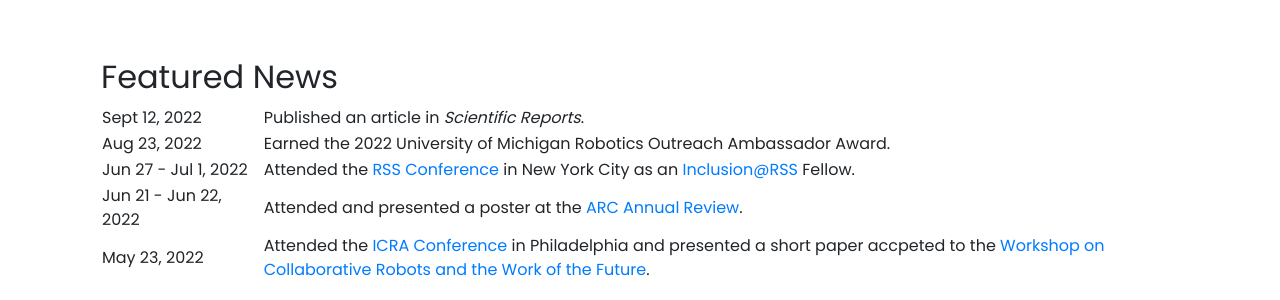
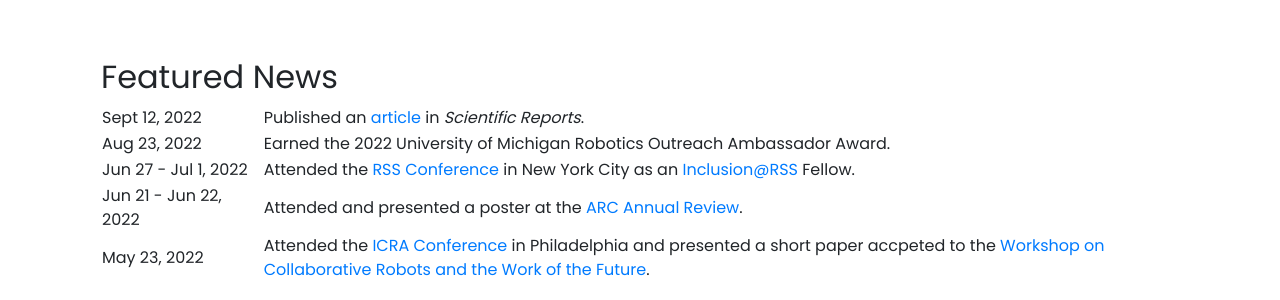
Before and after one commit to arshaali/arshaali.github.io, a Jekyll site: the page built from pages/index.md, in a window 1280 px wide and 900 px high, scrolled down 628 px. Shown: the part 154-454 px from the top of the window. Built offline with Jekyll 4.4.1, drawn with Linux system fonts in a browser that asks for light colours; nearby versions of some CDN libraries; part of the change alters nothing that is shown.

```diff
--- a/_includes/landing.html
+++ b/_includes/landing.html
@@ -39,7 +39,7 @@
       <!-- Put <thead>, <tbody>, and <tr>'s here! -->
       <tr>
         <td>Sept 12, 2022</td>
-        <td>Published an article in <i>Scientific Reports</i>.</td>
+        <td>Published an <a href="https://www.nature.com/articles/s41598-022-19140-5">article</a> in <i>Scientific Reports</i>.</td>
       </tr>
       <tr>
         <td>Aug 23, 2022</td>
```
